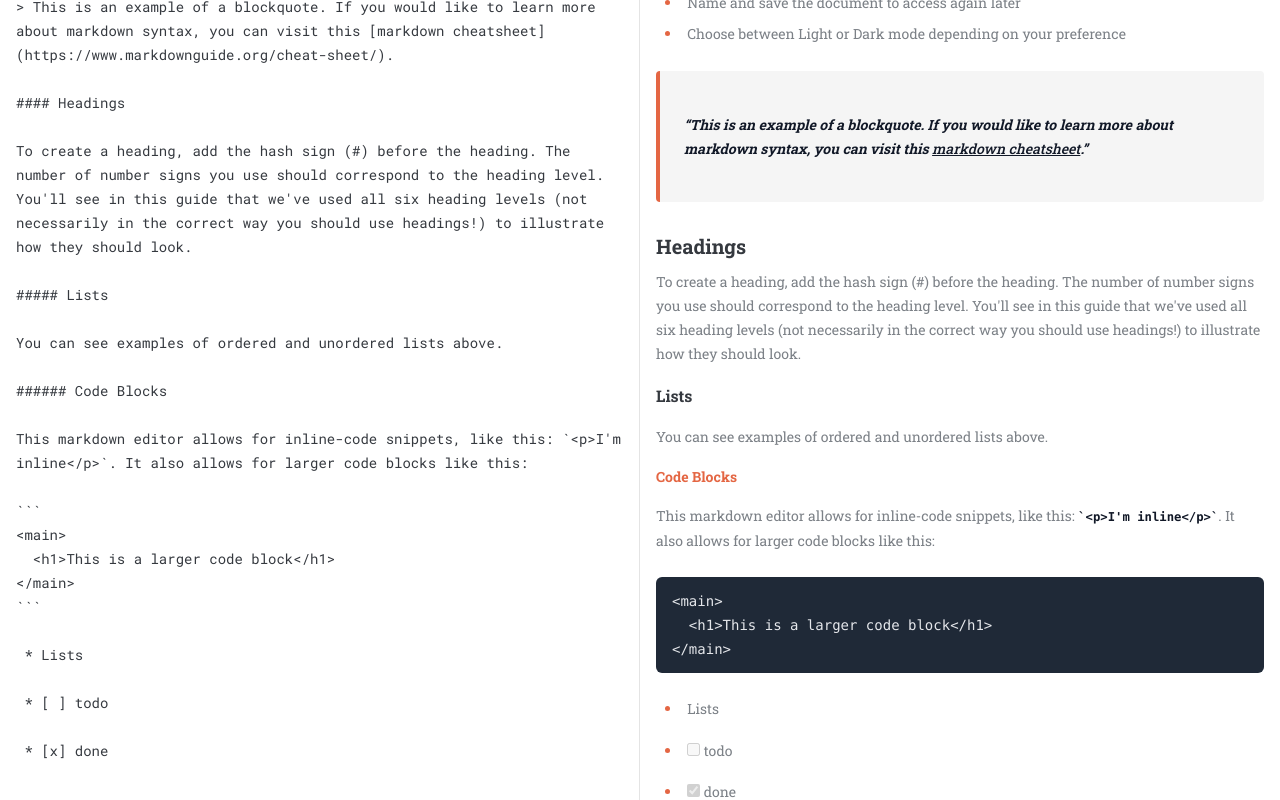
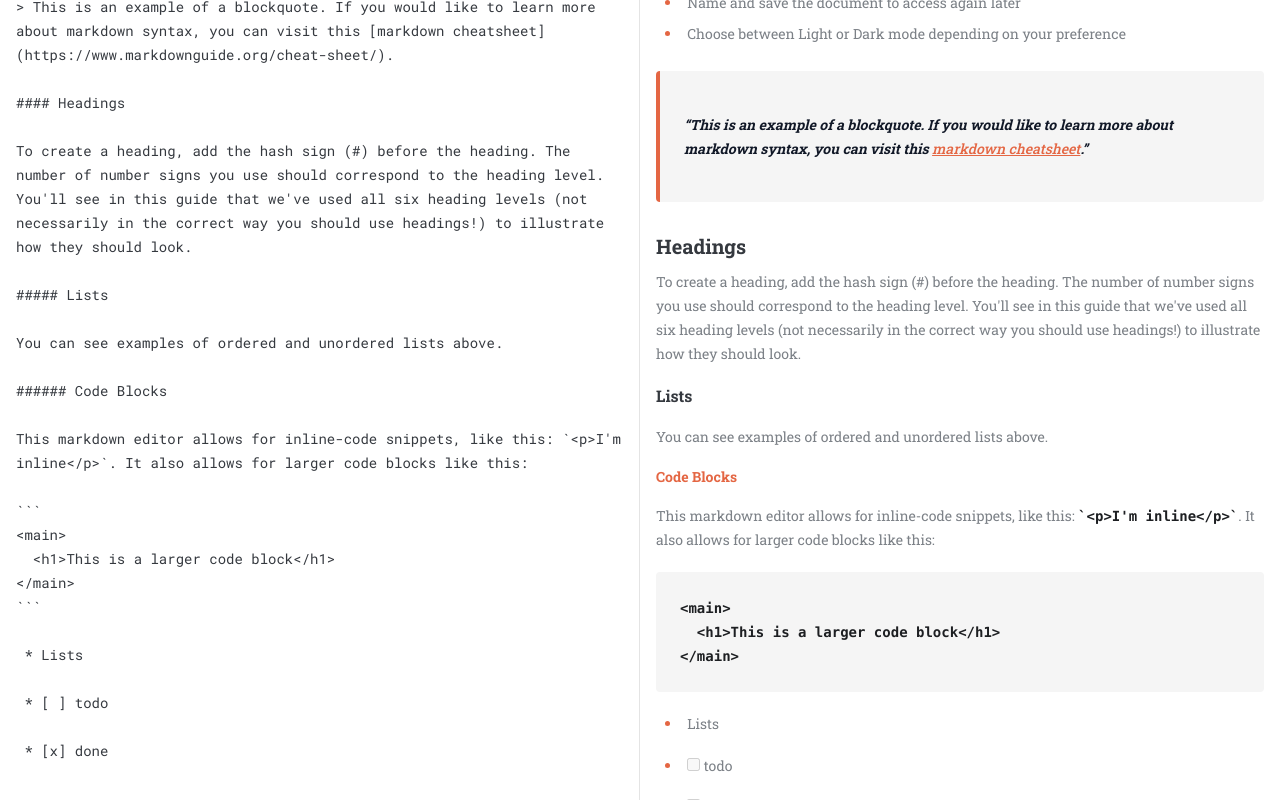
Before and after one commit to David-Henery4/Markdown-Editor, a Next.js app: page / in a window 1280 px wide. Shown: the part 560-1360 px from the top of the page. Built offline with nearby package versions, Linux system fonts and the light colour scheme.

Commit message:
full-theme-functionality

```diff
--- a/src/app/(components)/markdown-and-preview-components/Markdown.jsx
+++ b/src/app/(components)/markdown-and-preview-components/Markdown.jsx
@@ -9,11 +9,11 @@ const Markdown = ({
 }) => {
   return (
     <div
-      className={`h-full flex flex-col col-start-1 col-end-3 tablet:border-r tablet:border-r-lighterGrey tablet:col-start-1 tablet:col-end-2  ${
+      className={`h-full flex flex-col col-start-1 col-end-3 tablet:border-r tablet:border-r-lighterGrey dark:tablet:border-r-veryDarkGrey tablet:col-start-1 tablet:col-end-2  ${
         isPreviewActive ? "hidden" : "block"
       }`}
     >
-      <div className="w-full p-4 flex justify-between items-center text-darkGrey bg-whiteShade">
+      <div className="w-full p-4 flex justify-between items-center text-darkGrey bg-whiteShade dark:bg-darkBlack dark:text-lightGrey">
         <AppHeadingSmall>MARKDOWN</AppHeadingSmall>
         <div className="tablet:hidden">
           <ShowHidePreview
@@ -26,7 +26,7 @@ const Markdown = ({
       <textarea
         name="markdown-text"
         id="markdown-text"
-        className="resize-none flex-1 w-full p-4 outline-none text-[14px] leading-[24px] text-lighterBlack font-robotoMono max-w-[672px] mx-auto dark:bg-veryDarkBlack"
+        className="resize-none flex-1 w-full p-4 outline-none text-[14px] leading-[24px] text-lighterBlack font-robotoMono max-w-[672px] mx-auto dark:bg-veryDarkBlack dark:text-lightGrey"
         value={currentMarkdownContent}
         onChange={(e) => setCurrentMarkdownContent(e.target.value)}
       ></textarea>
--- a/src/app/(components)/markdown-and-preview-components/Preview.jsx
+++ b/src/app/(components)/markdown-and-preview-components/Preview.jsx
@@ -17,6 +17,9 @@ import {
   PreviewParagraphBold,
   PreviewListItem,
   PreviewBlockquote,
+  PreviewLink,
+  PreviewCode,
+  PreviewPre,
 } from "../shared/previewParagraphs";
 
 // import tempData from "../../../../data.json"
@@ -34,7 +37,7 @@ const Preview = ({
           : "hidden col-start-2 col-end-3 tablet:block"
       }`}
     >
-      <div className="w-full p-4 flex justify-between items-center text-darkGrey bg-whiteShade">
+      <div className="w-full p-4 flex justify-between items-center text-darkGrey bg-whiteShade dark:bg-darkBlack dark:text-lightGrey">
         <AppHeadingSmall>PREVIEW</AppHeadingSmall>
         <ShowHidePreview
           isPreviewActive={isPreviewActive}
@@ -43,7 +46,7 @@ const Preview = ({
       </div>
       {/* Can make content server component by passing in as children (But is there any point/benefit) */}
       {/* Was using (large was removed): prose tablet:prose-xl */}
-      <div className="flex-1 w-full max-w-[672px] mx-auto p-4 text-darkGrey prose">
+      <div className="flex-1 w-full max-w-[672px] mx-auto p-4 text-darkGrey dark:text-lightGrey prose">
         <MarkdownComponent
           rehypePlugins={[rehypeRaw]}
           remarkPlugins={[remarkGfm]}
@@ -58,6 +61,9 @@ const Preview = ({
             li: PreviewListItem,
             blockquote: PreviewBlockquote,
             strong: PreviewParagraphBold,
+            a: PreviewLink,
+            code: PreviewCode,
+            pre:PreviewPre,
           }}
         >
           {currentMarkdownContent}
--- a/src/app/(components)/shared/previewHeadings/HeadingFive.jsx
+++ b/src/app/(components)/shared/previewHeadings/HeadingFive.jsx
@@ -2,7 +2,7 @@
 
 const HeadingFive = ({children}) => {
   return (
-    <h5 className="font-robotoSlab font-bold text-base text-lighterBlack">
+    <h5 className="font-robotoSlab font-bold text-base text-lighterBlack dark:text-white">
       {children}
     </h5>
   );
--- a/src/app/(components)/shared/previewHeadings/HeadingFour.jsx
+++ b/src/app/(components)/shared/previewHeadings/HeadingFour.jsx
@@ -2,7 +2,7 @@
 
 const HeadingFour = ({children}) => {
   return (
-    <h4 className="font-robotoSlab font-bold text-xl text-lighterBlack">
+    <h4 className="font-robotoSlab font-bold text-xl text-lighterBlack dark:text-white">
       {children}
     </h4>
   );
--- a/src/app/(components)/shared/previewHeadings/HeadingPrimary.jsx
+++ b/src/app/(components)/shared/previewHeadings/HeadingPrimary.jsx
@@ -2,7 +2,7 @@
 
 const HeadingPrimary = ({children}) => {
   return (
-    <h1 className="font-robotoSlab font-bold text-[32px] text-lighterBlack">
+    <h1 className="font-robotoSlab font-bold text-[32px] text-lighterBlack dark:text-white">
       {children}
     </h1>
   );
--- a/src/app/(components)/shared/previewHeadings/HeadingSecondary.jsx
+++ b/src/app/(components)/shared/previewHeadings/HeadingSecondary.jsx
@@ -2,7 +2,7 @@
 
 const HeadingSecondary = ({children}) => {
   return (
-    <h2 className="font-robotoSlab font-light text-[28px] text-lighterBlack">
+    <h2 className="font-robotoSlab font-light text-[28px] text-lighterBlack dark:text-white">
       {children}
     </h2>
   );
--- a/src/app/(components)/shared/previewHeadings/HeadingThree.jsx
+++ b/src/app/(components)/shared/previewHeadings/HeadingThree.jsx
@@ -2,7 +2,7 @@
 
 const HeadingThree = ({children}) => {
   return (
-    <h3 className="font-robotoSlab font-bold text-2xl text-lighterBlack">
+    <h3 className="font-robotoSlab font-bold text-2xl text-lighterBlack dark:text-white">
       {children}
     </h3>
   );
--- a/src/app/(components)/shared/previewParagraphs/PreviewBlockquote.jsx
+++ b/src/app/(components)/shared/previewParagraphs/PreviewBlockquote.jsx
@@ -1,6 +1,9 @@
 const PreviewBlockquote = ({ children }) => {
   return (
-    <blockquote id="block-q-para" className="p-6 rounded border-l-4 border-l-orange bg-whiteShade ">
+    <blockquote
+      id="block-q-para"
+      className="p-6 rounded border-l-4 border-l-orange bg-whiteShade dark:bg-lightBlack dark:text-white"
+    >
       {children}
     </blockquote>
   );
--- /dev/null
+++ b/src/app/(components)/shared/previewParagraphs/PreviewCode.jsx
@@ -0,0 +1,9 @@
+const PreviewCode = ({ children }) => {
+  return (
+    <code className="font-semibold text-sm leading-6 text-darkBlack dark:text-white">
+      {children}
+    </code>
+  );
+};
+
+export default PreviewCode;
--- /dev/null
+++ b/src/app/(components)/shared/previewParagraphs/PreviewLink.jsx
@@ -0,0 +1,16 @@
+
+
+const PreviewLink = ({ children, href }) => {
+  return (
+    <a
+      href={href}
+      target="_blank"
+      rel="noreferrer noopener"
+      className="italic text-orange hover:text-lightOrange"
+    >
+      {children}
+    </a>
+  );
+};
+
+export default PreviewLink
--- /dev/null
+++ b/src/app/(components)/shared/previewParagraphs/PreviewPre.jsx
@@ -0,0 +1,11 @@
+
+
+const PreviewPre = ({children}) => {
+  return (
+    <pre className="p-6 my-5 overflow-x-auto rounded-[4px] bg-whiteShade dark:bg-lightBlack">
+      {children}
+    </pre>
+  );
+}
+
+export default PreviewPre
--- a/src/app/(components)/shared/previewParagraphs/index.js
+++ b/src/app/(components)/shared/previewParagraphs/index.js
@@ -3,6 +3,9 @@ import PreviewParagraphBold from "./PreviewParagraphBold";
 import MarkdownPreviewParagraphBold from "./MarkdownPreviewParagraphBold";
 import PreviewListItem from "./PreviewListItem";
 import PreviewBlockquote from "./PreviewBlockquote";
+import PreviewLink from "./PreviewLink";
+import PreviewCode from "./PreviewCode";
+import PreviewPre from "./PreviewPre";
 
 export {
   MarkdownPreviewParagraphBold,
@@ -10,4 +13,7 @@ export {
   PreviewParagraphBold,
   PreviewListItem,
   PreviewBlockquote,
+  PreviewLink,
+  PreviewCode,
+  PreviewPre,
 }
```
